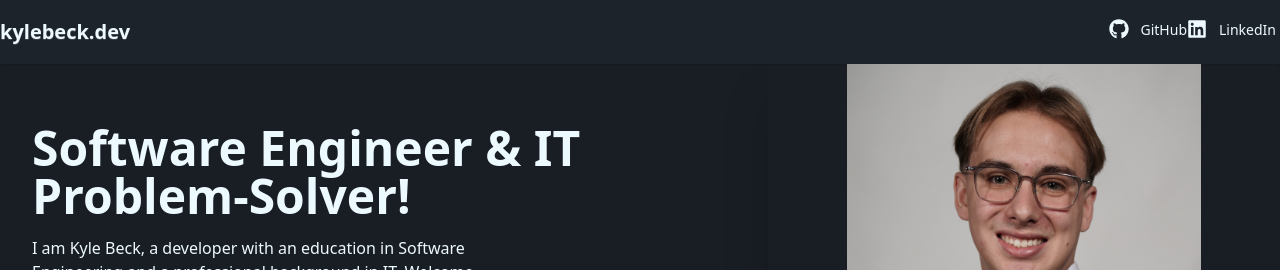
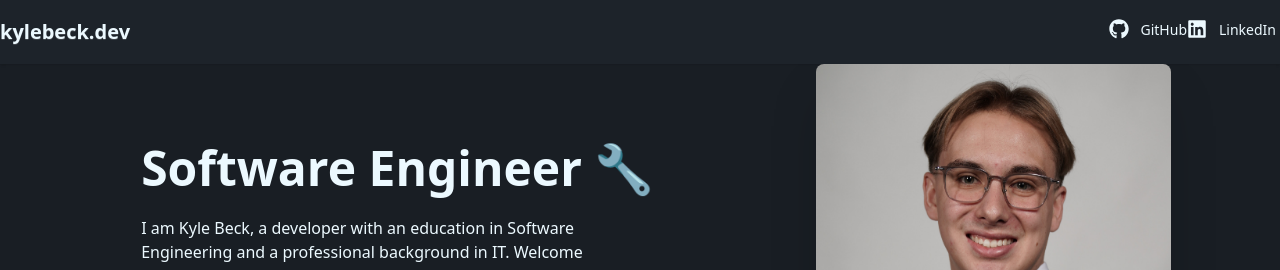
Before and after one commit to kbeck473/PortfolioKB, a Next.js app in the folder my-app/: page / in a window 1280 px wide. Shown: the top 270 px of the page. Built offline with nearby package versions, Linux system fonts and the light colour scheme.

Commit message:
Added Animation to home page

```diff
--- a/my-app/package.json
+++ b/my-app/package.json
@@ -16,7 +16,10 @@
     "next": "^15.3.0",
     "react": "^19.1.0",
     "react-dom": "^19.1.0",
-    "react-icons": "^5.5.0"
+    "react-icons": "^5.5.0",
+    "react-tsparticles": "^2.12.2",
+    "react-type-animation": "^3.2.0",
+    "tsparticles": "^3.8.1"
   },
   "devDependencies": {
     "@eslint/eslintrc": "^3",
--- a/my-app/src/app/components/HomeTabs.jsx
+++ b/my-app/src/app/components/HomeTabs.jsx
@@ -11,19 +11,19 @@ const HomeTabs = () => {
       <Tabs.List>
         <div className="flex justify-center gap-6 w-full">
           <Tabs.Trigger
-            className="px-4 py-2 text-lg font-medium text-gray-700 hover:text-blue-500 data-[state=active]:border-b-2 data-[state=active]:border-blue-500 data-[state=active]:text-blue-600"
+            className="px-4 py-2 text-xl font-medium text-gray-600 hover:text-blue-500 data-[state=active]:border-b-2 data-[state=active]:border-blue-500 data-[state=active]:text-blue-600"
             value="education"
           >
             Education
           </Tabs.Trigger>
           <Tabs.Trigger
-            className="px-4 py-2 text-lg font-medium text-gray-700 hover:text-blue-500 data-[state=active]:border-b-2 data-[state=active]:border-blue-500 data-[state=active]:text-blue-600"
+            className="px-4 py-2 text-xl font-medium text-gray-700 hover:text-blue-500 data-[state=active]:border-b-2 data-[state=active]:border-blue-500 data-[state=active]:text-blue-600"
             value="experience"
           >
             Experience
           </Tabs.Trigger>
           <Tabs.Trigger
-            className="px-4 py-2 text-lg font-medium text-gray-700 hover:text-blue-500 data-[state=active]:border-b-2 data-[state=active]:border-blue-500 data-[state=active]:text-blue-600"
+            className="px-4 py-2 text-xl font-medium text-gray-700 hover:text-blue-500 data-[state=active]:border-b-2 data-[state=active]:border-blue-500 data-[state=active]:text-blue-600"
             value="projects"
           >
             Projects
--- a/my-app/src/app/components/greeting.jsx
+++ b/my-app/src/app/components/greeting.jsx
@@ -1,16 +1,15 @@
+'use client';
+
 import React from "react";
 import { Icon } from "@iconify/react";
+import { TypeAnimation } from "react-type-animation";
 
 export default function Greeting() {
   return (
     <div
       className="
         hero bg-base-200
-
-        /* always grow to fit on small/medium */
         h-auto
-
-        /* only cap on large+ screens */
         lg:max-h-[50vh]
         lg:overflow-hidden
       "
@@ -22,13 +21,8 @@ export default function Greeting() {
           className="
             w-full
             max-w-lg
-
-            /* fluid height */
             h-auto
-
-            /* cap image on large screens */
             lg:max-h-[45vh]
-
             object-contain
             rounded-lg
             shadow-2xl
@@ -36,8 +30,32 @@ export default function Greeting() {
         />
 
         <div className="space-y-4 lg:pl-8">
-          <h1 className="text-3xl md:text-4xl lg:text-5xl font-bold">
-            Software Engineer & IT Problem-Solver!
+                  <h1
+            className="text-3xl md:text-4xl lg:text-5xl font-bold"
+            style={{ minHeight: "3.5rem", minWidth: "24ch" }}
+          >
+            <TypeAnimation
+              sequence={[
+                "Software Engineer 🔧",
+                10000,
+                "Cloud Enthusiast ☁️",
+                10000,
+                "IT Professional 💼",
+                10000,
+                "Tech Explorer 🧭",
+                10000,
+                "Code Craftsman 💻",
+                10000,
+                "Problem Solver 🧠",
+                10000,
+                "Powerlifter 🏋️‍♂️",
+                10000,
+              ]}
+              wrapper="span"
+              cursor={true}
+              repeat={Infinity}
+              style={{ display: "inline-block" }}
+            />
           </h1>
 
           <p className="max-w-md">
--- a/package.json
+++ b/package.json
@@ -7,6 +7,9 @@
     "tailwindcss": "^4.1.4"
   },
   "dependencies": {
-    "@radix-ui/react-icons": "^1.3.2"
+    "@radix-ui/react-icons": "^1.3.2",
+    "react-tsparticles": "^2.12.2",
+    "react-type-animation": "^3.2.0",
+    "tsparticles": "^3.8.1"
   }
 }
```
Also changed, not shown: 2 other files (tests, documents, lock files or other folders).
